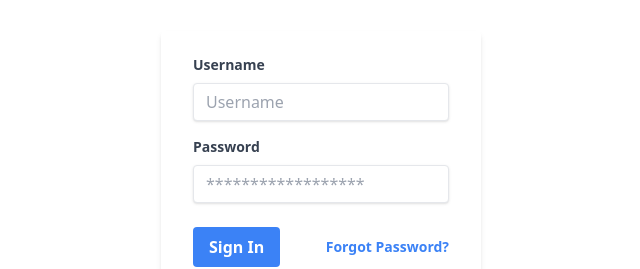
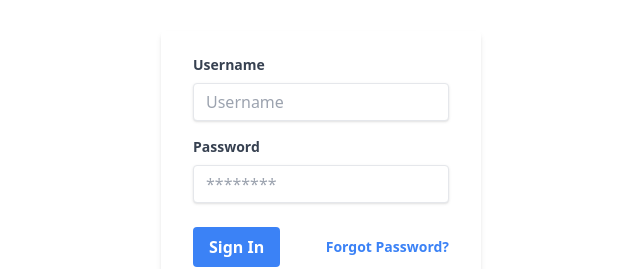
Before and after one commit to Kingcedru/Employee-Management, an Angular app: page / in a window 1280 px wide. Shown: the part 207-476 px from the top of the page, without its empty margins (319-959 px from the left). Built offline with nearby package versions, Linux system fonts and the light colour scheme.

Commit message:
input fields

```diff
--- a/src/app/components/auth/login/login.component.html
+++ b/src/app/components/auth/login/login.component.html
@@ -8,12 +8,7 @@
         >
           Username
         </label>
-        <input
-          class="shadow appearance-none border rounded w-full py-2 px-3 text-gray-700 leading-tight focus:outline-none focus:shadow-outline"
-          id="username"
-          type="text"
-          placeholder="Username"
-        />
+        <app-input-field [placeholder]="placeholderUser"></app-input-field>
       </div>
       <div class="mb-6">
         <label
@@ -22,12 +17,7 @@
         >
           Password
         </label>
-        <input
-          class="shadow appearance-none border rounded w-full py-2 px-3 text-gray-700 leading-tight focus:outline-none focus:shadow-outline"
-          id="password"
-          type="password"
-          placeholder="******************"
-        />
+        <app-input-field [placeholder]="placeholderPass"></app-input-field>
       </div>
       <div class="flex items-center justify-between">
         <app-button [text]="displayText"></app-button>
--- a/src/app/components/auth/login/login.component.ts
+++ b/src/app/components/auth/login/login.component.ts
@@ -6,6 +6,8 @@ import { Component, OnInit } from '@angular/core';
 })
 export class LoginComponent implements OnInit {
   displayText: string = 'Sign In';
+  placeholderPass: string = '********';
+  placeholderUser: string = 'Username';
   constructor() {}
 
   ngOnInit() {}
--- /dev/null
+++ b/src/app/components/input-field/input-field.component.html
@@ -0,0 +1,6 @@
+<input
+  class="shadow appearance-none border rounded w-full py-2 px-3 text-gray-700 leading-tight focus:outline-none focus:shadow-outline"
+  id="password"
+  type="password"
+  placeholder={{placeholder}}
+/>
```
Also changed, not shown: src/app/app.module.ts (+16 -2 lines), src/app/components/input-field/input-field.component.ts (added, +9 -0 lines), 1 other file (tests, documents, lock files or other folders).
